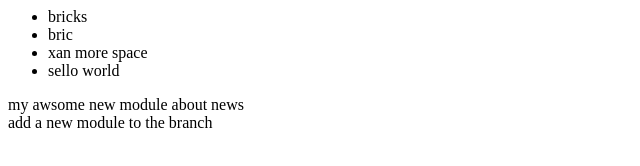
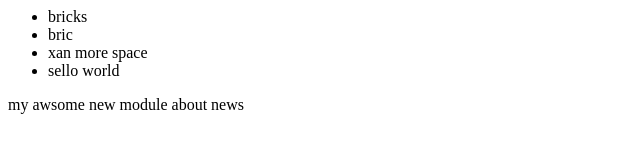
Before and after one commit to ruochenliao/testOnly, a plain HTML site: page index.html in a window 1280 px wide. Shown: the whole page, without its empty margins (0-640 px from the left). Drawn offline with Linux system fonts and the light colour scheme.

Commit message:
update the new branch

```diff
--- a/index.html
+++ b/index.html
@@ -14,7 +14,4 @@
 
 
 	</body>
-	<module2>
-		<div>add a new module to the branch</div>
-	</module2>
 </html>
```
